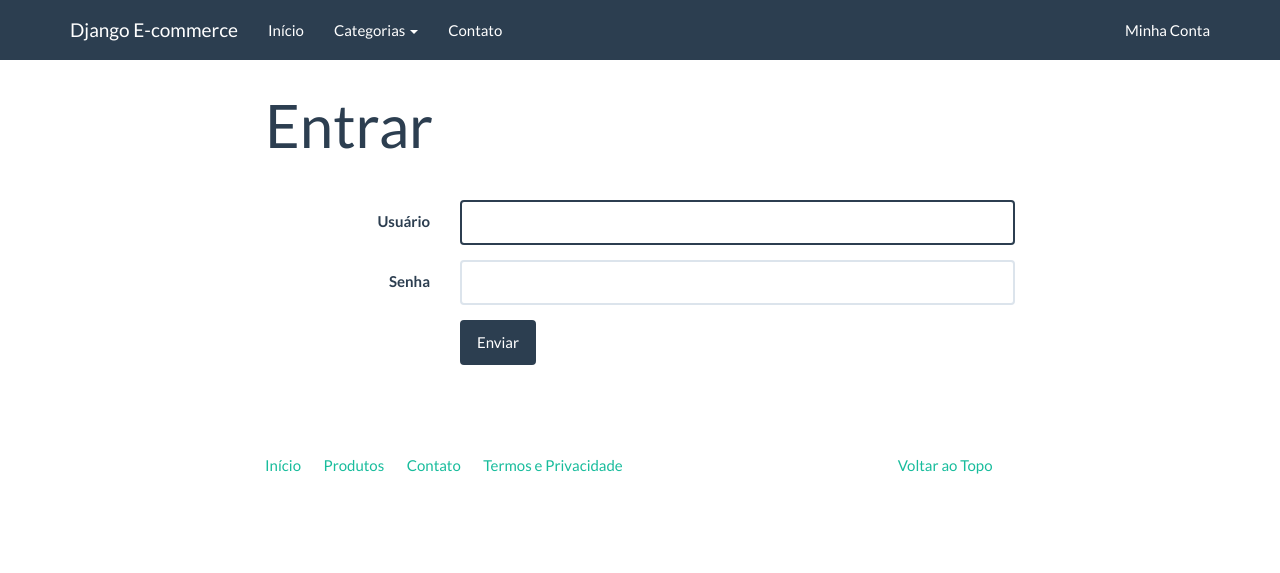
After one commit to edilson/django_ecommerce, a Django app: page /login/ in a window 1280 px wide. The commit adds this page. Shown: the top 573 px of the page. Run offline with Django 3.2, Linux system fonts and the light colour scheme; tables that the repository leaves empty hold one stand-in row (values such as "Sample post"); some libraries are stand-ins or nearby versions.

Commit message:
Adding login and signup

```diff
--- a/core/templates/base.html
+++ b/core/templates/base.html
@@ -38,7 +38,11 @@
 			</li>
           </ul>
           <ul class="nav navbar-nav navbar-right">
-            <li><a href="#">Minha Conta</a></li>
+            {% if user.is_authenticated %}
+              <li><a href="{% url 'logout' %}">Sair</a></li>
+            {% else %}
+              <li><a href="{% url 'login' %}">Minha Conta</a></li>
+            {% endif %}
           </ul>
         </div>
       </div>
--- /dev/null
+++ b/core/templates/login.html
@@ -0,0 +1,50 @@
+{% extends "base.html" %}
+
+{% load widget_tweaks %}
+
+{% block title %}
+  Entrar | {{ block.super }}
+{% endblock  %}
+
+{% block container %}
+<div class="row">
+  <div class="col-md-8 col-md-offset-2">
+      <div class="page-header">
+          <h1>Entrar</h1>
+      </div>
+      <form class="form-horizontal" method="post">
+          {% csrf_token %}
+          {% for error in form.non_field_errors %}
+            <div class="alert alert-danger">
+              {{ error }}
+            </div>
+          {% endfor %}
+          <fieldset>
+              <div class="form-group{% if form.username.errors %} has-error{% endif %}">
+                <label for="{{ form.username.auto_id }}" class="col-md-3 control-label">{{ form.username.label }}</label>
+                <div class="col-md-9">
+                  {% render_field form.username class="form-control" %}
+                  {% for error in form.username.errors %}
+                    <span class="help-block">{{ error }}</span>
+                  {% endfor %}
+                </div>
+              </div>
+              <div class="form-group{% if form.password.errors %} has-error{% endif %}">
+                <label for="{{ form.password.auto_id }}" class="col-md-3 control-label">{{ form.password.label }}</label>
+                <div class="col-md-9">
+                  {% render_field form.password class="form-control" %}
+                  {% for error in form.password.errors %}
+                    <span class="help-block">{{ error }}</span>
+                  {% endfor %}
+                </div>
+              </div>
+              <div class="form-group">
+                <div class="col-md-9 col-md-offset-3">
+                  <button type="submit" class="btn btn-primary">Enviar</button>
+                </div>
+              </div>
+          </fieldset>
+      </form>
+  <div>
+</div>
+{% endblock  %}
--- a/django_ecommerce/settings/base.py
+++ b/django_ecommerce/settings/base.py
@@ -14,6 +14,11 @@ SECURE_HSTS_PRELOAD = True
 ADMINS = (
     ('Admin', 'edilson.silva00@hotmail.com'),
 )
+
+# auth
+
+LOGIN_URL = 'login'
+LOGIN_REDIRECT_URL = 'index'
 
 HOST = config('HOST', default='http://127.0.0.1:8000')
 
--- a/django_ecommerce/urls.py
+++ b/django_ecommerce/urls.py
@@ -1,5 +1,7 @@
 from django.contrib import admin
 from django.conf.urls import url, include
+from django.contrib.auth.views import LoginView, LogoutView
+
 from core import views
 from catalog import views as catalog_views
 
@@ -7,6 +9,9 @@ from catalog import views as catalog_views
 urlpatterns = [
     url(r'^$', views.IndexView.as_view(), name='index'),
     url(r'^contato/$', views.contact, name='contact'),
+    url(r'^login/', LoginView.as_view(template_name='login.html'), name='login'),
+    url(r'^logout/', LogoutView.as_view(next_page='index'), name='logout'),
+    url(r'^cadastrar/', views.SignupView.as_view(), name='signup'),
     url(r'^catalogo/', include(('catalog.urls', 'catalog'), namespace='catalog')),
     url(r'^admin/', admin.site.urls),
 ]
```
Also changed, not shown: core/templates/signup.html (added, +43 -0 lines), core/tests/test_views.py (+60 -0 lines), core/views.py (+12 -1 lines).
